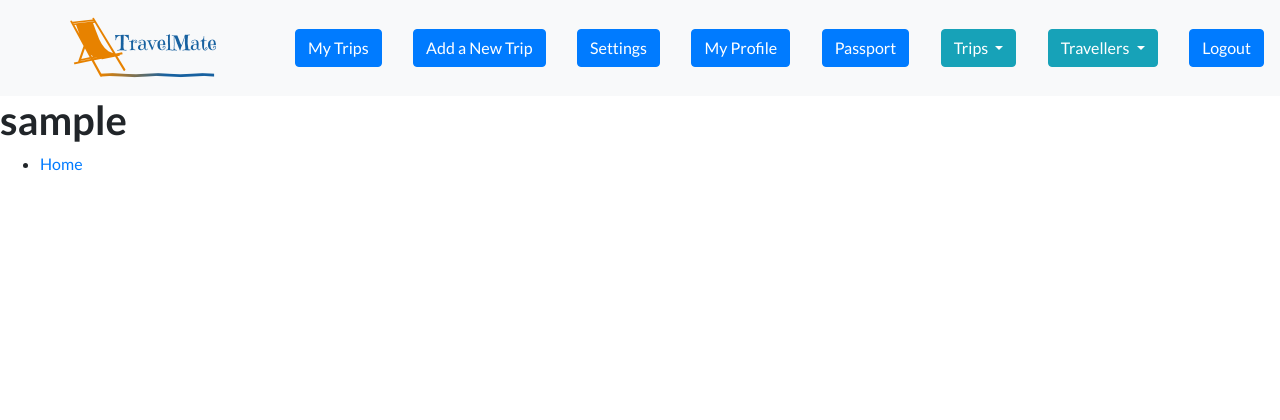
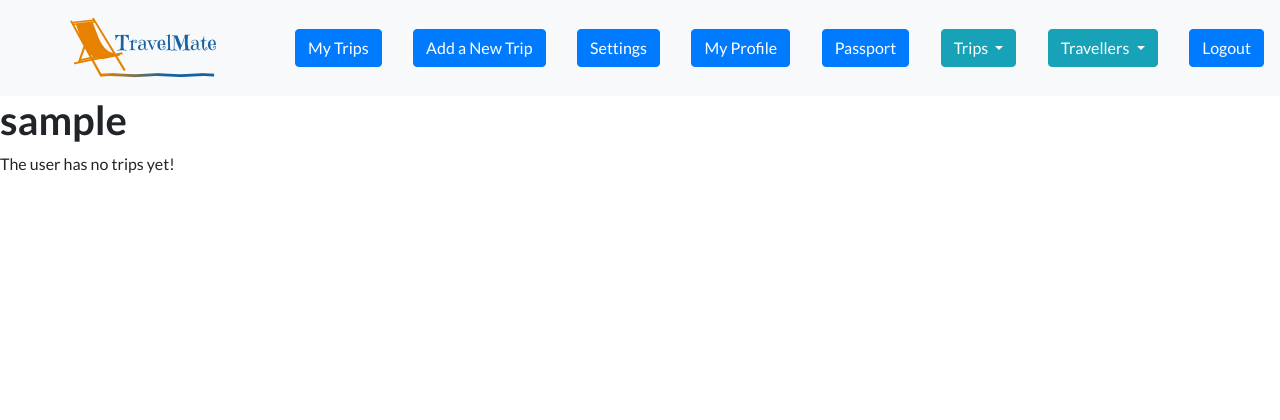
Before and after one commit to fmavb/travelmate, a Django app: a page that uses templates/base.html in a window 1280 px wide. Shown: the top 420 px of the page. Run offline with Django 3.2, Linux system fonts and the light colour scheme; the visitor is signed in with stand-in values (Sample User, id 1); data comes from the database, SQL or seed files in the repository; data that the repository does not hold is empty; some libraries are stand-ins or nearby versions.

Commit message:
best_travelled, recent_trips and view_profile changes

```diff
--- a/app/views.py
+++ b/app/views.py
@@ -166,7 +166,7 @@ def my_trips(request):
 def view_profile(request,username):
 
 	user = get_object_or_404(User, username=username)
-	trips = Trip.objects.filter(owner=request.user)
+	trips = Trip.objects.filter(owner=user).order_by('startDate').reverse()
 	context_dict = {'user':user, 'trips':trips }
 
 	return render(request,'view_profile.html',context_dict)
--- a/templates/base.html
+++ b/templates/base.html
@@ -64,7 +64,7 @@
 			    Travellers
 			  </button>
 			    <ul class="dropdown-menu">
-			    	<li><a class="dropdown-item" href="{% url 'best_travelled' %}">The Well-Travelled</a></li>
+			    	<li><a class="dropdown-item" href="{% url 'best_travelled' %}">The Best-Travelled</a></li>
 			    	<li><a class="dropdown-item" href="{% url 'most_active_travellers' %}">The Most Active</a></li>
 			    </ul>
 			  </div>
@@ -93,7 +93,7 @@
 			    Travellers
 			  </button>
 			    <ul class="dropdown-menu">
-			    	<li><a class="dropdown-item" href="{% url 'best_travelled' %}">The Well-Travelled</a></li>
+			    	<li><a class="dropdown-item" href="{% url 'best_travelled' %}">The Best-Travelled</a></li>
 			    	<li><a class="dropdown-item" href="{% url 'most_active_travellers' %}">The Most Active</a></li>
 			    </ul>
 			  </div>
--- a/templates/view_profile.html
+++ b/templates/view_profile.html
@@ -18,27 +18,24 @@
             <h1>Log in to see this user profile</h1>
             <p><a href="{% url 'login' %}">Login</a></p>
 
-
+        {% endif %}
 
         {% if trips %}
         <ul>
+            <h3>Recent trips</h3>
             {% for trip in trips %}
 
-               <li>{{ trip.startDate}}, {{trip.endDate}}, {{trip.destination }}, {{trip.owner}}</li>
+               <li>{{ trip.startDate}}, {{trip.endDate}}, {{trip.destination }}</li>
             {% endfor %}
         </ul>
         {% else %}
             The user has no trips yet! <br />
-        {% endif %}
+
 
         {% endif %}
 
     </div>
-    <div>
-        <ul>
-            <li><a href="{% url 'home' %}">Home</a></li>
-        </ul>
-    </div>
+
 
 
 {% endblock %}
```
Also changed, not shown: templates/best_travelled.html (+8 -8 lines), templates/recent_trips.html (+4 -8 lines).
